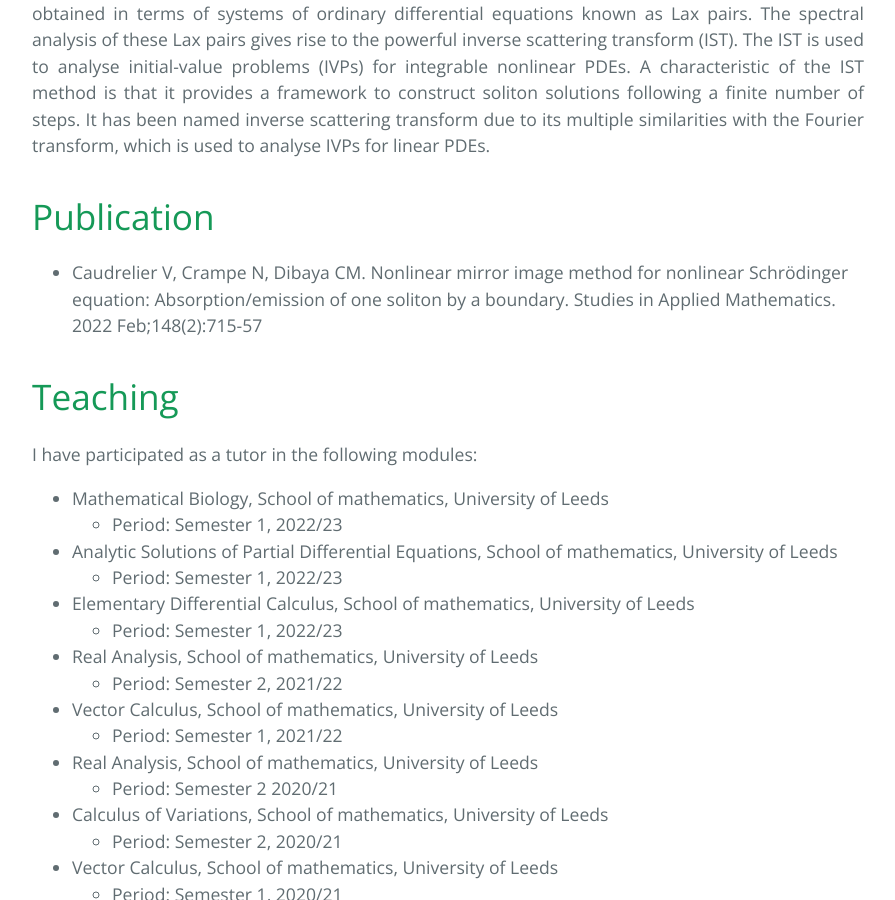
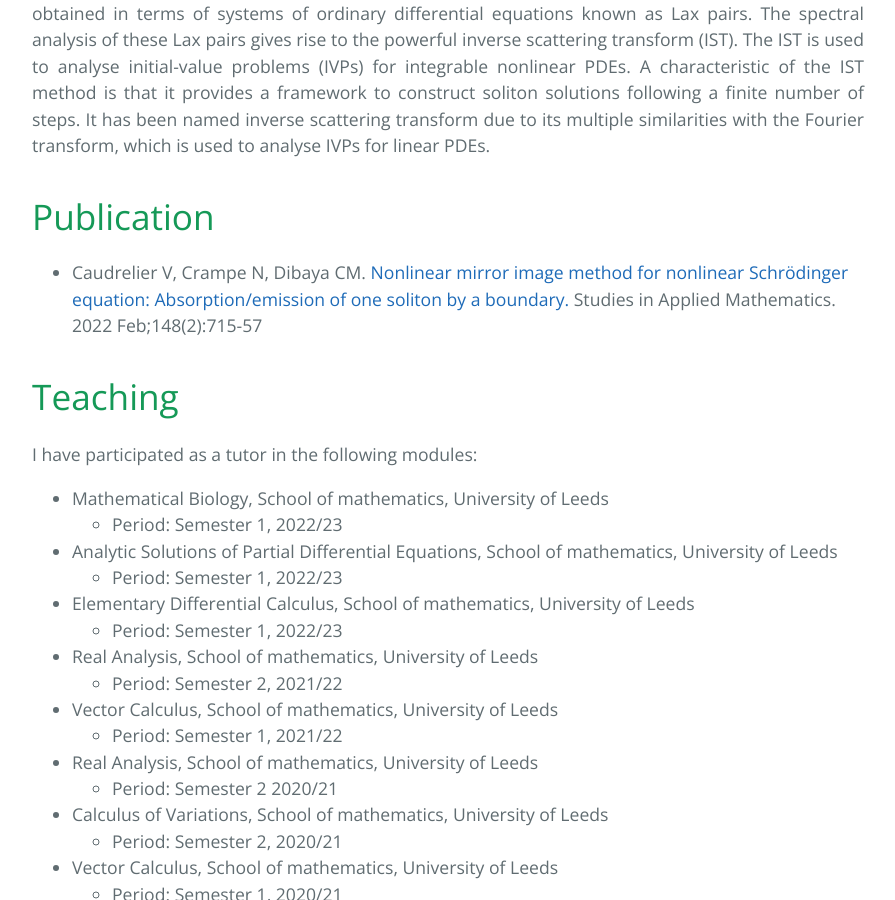
Before and after one commit to carlosdibaya/carlosdibaya.github.io, a Jekyll site: the page built from index.md, in a window 1280 px wide and 900 px high, scrolled down 1196 px. Shown: the whole window, without its empty margins (192-1087 px from the left). Built offline with Jekyll 4.4.1, drawn with Linux system fonts in a browser that asks for light colours; part of the change alters nothing that is shown.

```diff
--- a/index.md
+++ b/index.md
@@ -26,7 +26,7 @@ There should be whitespace between paragraphs. We recommend including a README,
 
 # Publication
 
-*  Caudrelier V, Crampe N, Dibaya CM. Nonlinear mirror image method for nonlinear Schrödinger equation: Absorption/emission of one soliton by a boundary. Studies in Applied Mathematics. 2022 Feb;148(2):715-57
+*  Caudrelier V, Crampe N, Dibaya CM. <a href="https://onlinelibrary.wiley.com/doi/full/10.1111/sapm.12456">Nonlinear mirror image method for nonlinear Schrödinger equation: Absorption/emission of one soliton by a boundary.</a> Studies in Applied Mathematics. 2022 Feb;148(2):715-57
 
 # Teaching
 
```
